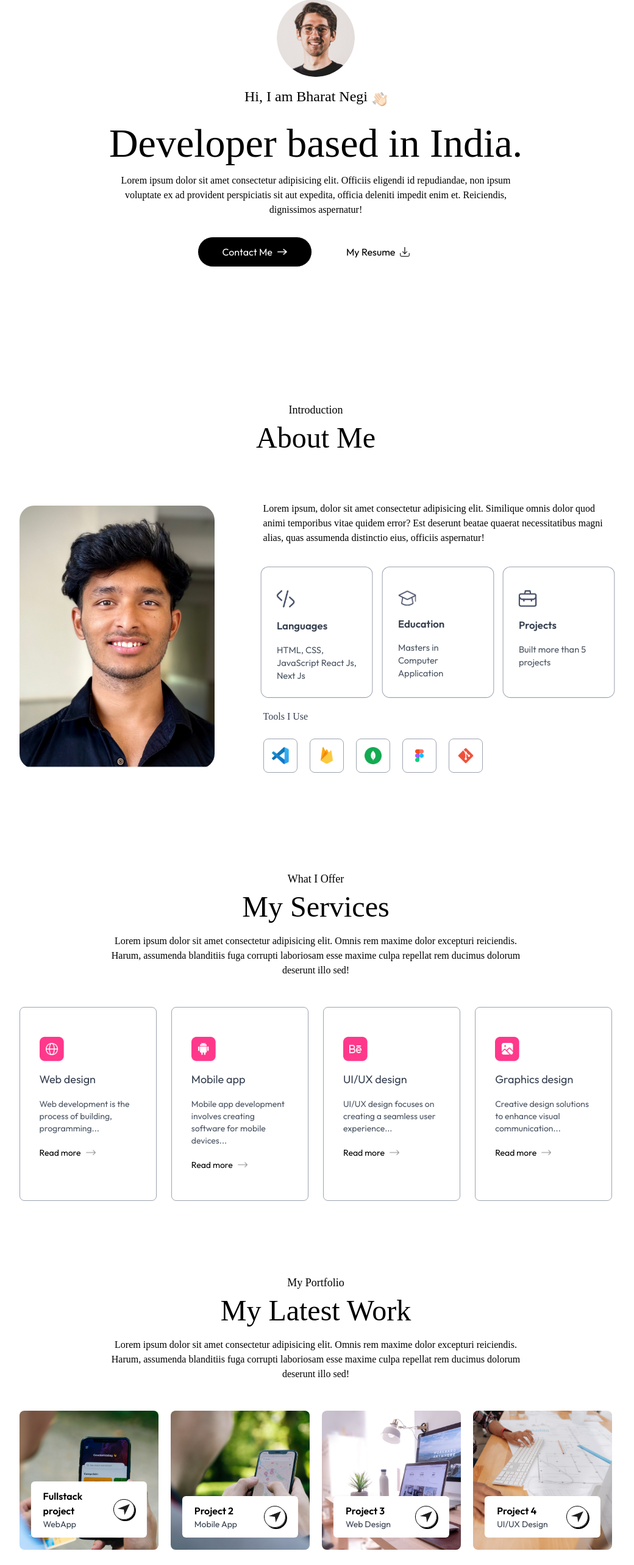
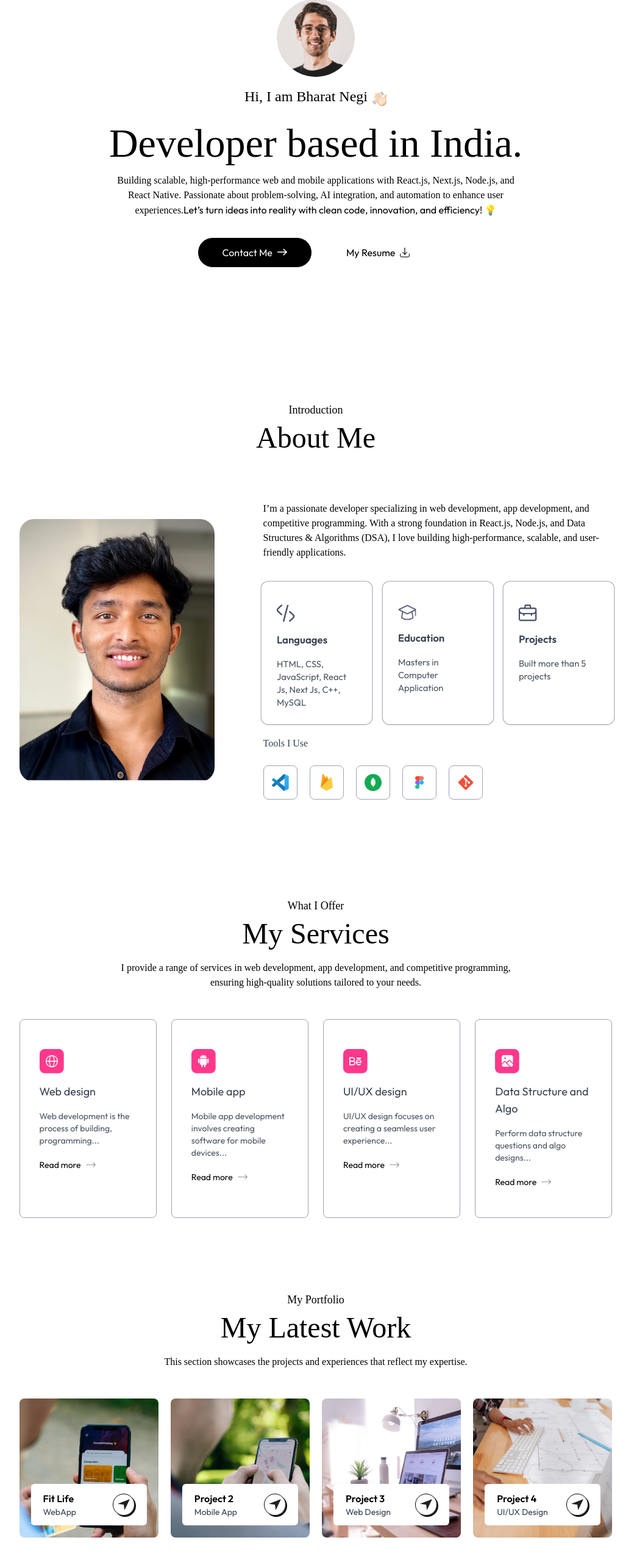
Before and after one commit to bhrtsnegi/portfolio, a Next.js app: page / in a window 1280 px wide. Shown: the part 182-2748 px from the top of the page at 61% size, without its empty margins (122-1162 px from the left). Built offline with nearby package versions, Linux system fonts and the light colour scheme; a web font is replaced by a local one.

Commit message:
update data files

```diff
--- a/assets/assets.js
+++ b/assets/assets.js
@@ -1,40 +1,40 @@
-import user_image from './user-image.jpg';
-import code_icon from './code-icon.png';
-import code_icon_dark from './code-icon-dark.png';
-import edu_icon from './edu-icon.png';
-import edu_icon_dark from './edu-icon-dark.png';
-import project_icon from './project-icon.png';
-import project_icon_dark from './project-icon-dark.png';
-import vscode from './vscode.png';
-import firebase from './firebase.png';
-import figma from './figma.png';
-import git from './git.png';
-import mongodb from './mongodb.png';
-import right_arrow_white from './right-arrow-white.png';
-import logo from './logo.png';
-import logo_dark from './logo_dark.png';
-import mail_icon from './mail_icon.png';
-import mail_icon_dark from './mail_icon_dark.png';
-import profile_img from './profile-img.png';
-import download_icon from './download-icon.png';
-import hand_icon from './hand-icon.png';
-import header_bg_color from './header-bg-color.png';
-import moon_icon from './moon_icon.png';
-import sun_icon from './sun_icon.png';
-import arrow_icon from './arrow-icon.png';
-import arrow_icon_dark from './arrow-icon-dark.png';
-import menu_black from './menu-black.png';
-import menu_white from './menu-white.png';
-import close_black from './close-black.png';
-import close_white from './close-white.png';
-import web_icon from './web-icon.png';
-import mobile_icon from './mobile-icon.png';
-import ui_icon from './ui-icon.png';
-import graphics_icon from './graphics-icon.png';
-import right_arrow from './right-arrow.png';
-import send_icon from './send-icon.png';
-import right_arrow_bold from './right-arrow-bold.png';
-import right_arrow_bold_dark from './right-arrow-bold-dark.png';
+import user_image from "./user-image.jpg";
+import code_icon from "./code-icon.png";
+import code_icon_dark from "./code-icon-dark.png";
+import edu_icon from "./edu-icon.png";
+import edu_icon_dark from "./edu-icon-dark.png";
+import project_icon from "./project-icon.png";
+import project_icon_dark from "./project-icon-dark.png";
+import vscode from "./vscode.png";
+import firebase from "./firebase.png";
+import figma from "./figma.png";
+import git from "./git.png";
+import mongodb from "./mongodb.png";
+import right_arrow_white from "./right-arrow-white.png";
+import logo from "./logo.png";
+import logo_dark from "./logo_dark.png";
+import mail_icon from "./mail_icon.png";
+import mail_icon_dark from "./mail_icon_dark.png";
+import profile_img from "./profile-img.png";
+import download_icon from "./download-icon.png";
+import hand_icon from "./hand-icon.png";
+import header_bg_color from "./header-bg-color.png";
+import moon_icon from "./moon_icon.png";
+import sun_icon from "./sun_icon.png";
+import arrow_icon from "./arrow-icon.png";
+import arrow_icon_dark from "./arrow-icon-dark.png";
+import menu_black from "./menu-black.png";
+import menu_white from "./menu-white.png";
+import close_black from "./close-black.png";
+import close_white from "./close-white.png";
+import web_icon from "./web-icon.png";
+import mobile_icon from "./mobile-icon.png";
+import ui_icon from "./ui-icon.png";
+import graphics_icon from "./graphics-icon.png";
+import right_arrow from "./right-arrow.png";
+import send_icon from "./send-icon.png";
+import right_arrow_bold from "./right-arrow-bold.png";
+import right_arrow_bold_dark from "./right-arrow-bold-dark.png";
 
 export const assets = {
   user_image,
@@ -73,45 +73,86 @@ export const assets = {
   right_arrow,
   send_icon,
   right_arrow_bold,
-    right_arrow_bold_dark
+  right_arrow_bold_dark,
 };
 
 export const workData = [
   {
-        title: 'Fullstack project',
-        description: 'WebApp',
-        bgImage: './work-1.png',
+    title: "Fit Life",
+    description: "WebApp",
+    bgImage: "./work-1.png",
   },
   {
-        title: 'Project 2',
-        description: 'Mobile App',
-        bgImage: './work-2.png',
+    title: "Project 2",
+    description: "Mobile App",
+    bgImage: "./work-2.png",
   },
   {
-        title: 'Project 3',
-        description: 'Web Design',
-        bgImage: './work-3.png',
+    title: "Project 3",
+    description: "Web Design",
+    bgImage: "./work-3.png",
   },
   {
-        title: 'Project 4',
-        description: 'UI/UX Design',
-        bgImage: './work-4.png',
+    title: "Project 4",
+    description: "UI/UX Design",
+    bgImage: "./work-4.png",
   },
-]
+];
 
 export const serviceData = [
-    { icon: assets.web_icon, title: 'Web design', description: 'Web development is the process of building, programming...', link: '' },
-    { icon: assets.mobile_icon, title: 'Mobile app', description: 'Mobile app development involves creating software for mobile devices...', link: '' },
-    { icon: assets.ui_icon, title: 'UI/UX design', description: 'UI/UX design focuses on creating a seamless user experience...', link: '' },
-    { icon: assets.graphics_icon, title: 'Graphics design', description: 'Creative design solutions to enhance visual communication...', link: '' },
-]
+  {
+    icon: assets.web_icon,
+    title: "Web design",
+    description: "Web development is the process of building, programming...",
+    link: "",
+  },
+  {
+    icon: assets.mobile_icon,
+    title: "Mobile app",
+    description:
+      "Mobile app development involves creating software for mobile devices...",
+    link: "",
+  },
+  {
+    icon: assets.ui_icon,
+    title: "UI/UX design",
+    description:
+      "UI/UX design focuses on creating a seamless user experience...",
+    link: "",
+  },
+  {
+    icon: assets.graphics_icon,
+    title: "Data Structure and Algo",
+    description: "Perform data structure questions and algo designs...",
+    link: "",
+  },
+];
 
 export const infoList = [
-    { icon: assets.code_icon, iconDark: assets.code_icon_dark, title: 'Languages', description: 'HTML, CSS, JavaScript React Js, Next Js' },
-    { icon: assets.edu_icon, iconDark: assets.edu_icon_dark, title: 'Education', description: 'Masters in Computer Application' },
-    { icon: assets.project_icon, iconDark: assets.project_icon_dark, title: 'Projects', description: 'Built more than 5 projects' }
+  {
+    icon: assets.code_icon,
+    iconDark: assets.code_icon_dark,
+    title: "Languages",
+    description: "HTML, CSS, JavaScript, React Js, Next Js, C++, MySQL",
+  },
+  {
+    icon: assets.edu_icon,
+    iconDark: assets.edu_icon_dark,
+    title: "Education",
+    description: "Masters in Computer Application",
+  },
+  {
+    icon: assets.project_icon,
+    iconDark: assets.project_icon_dark,
+    title: "Projects",
+    description: "Built more than 5 projects",
+  },
 ];
 
 export const toolsData = [
-    assets.vscode, assets.firebase, assets.mongodb, assets.figma, assets.git
+  assets.vscode,
+  assets.firebase,
+  assets.mongodb,
+  assets.figma,
+  assets.git,
 ];
--- a/components/About.jsx
+++ b/components/About.jsx
@@ -39,10 +39,10 @@ const About = ({ isDarkMode }) => {
             transition={{duration: 0.6, delay: 0.8}}
             >
                 <p className='mb-10 max-w-2xl font-Ovo'>
-                    Lorem ipsum, dolor sit amet consectetur adipisicing elit.
-                    Similique omnis dolor quod animi temporibus vitae quidem error?
-                    Est deserunt beatae quaerat necessitatibus magni alias,
-                    quas assumenda distinctio eius, officiis aspernatur!
+                I’m a passionate developer specializing in web development, app development,
+                and competitive programming. With a strong foundation in React.js, Node.js,
+                and Data Structures & Algorithms (DSA),
+                I love building high-performance, scalable, and user-friendly applications.
                 </p>
                 <motion.ul className='grid grid-cols-1 sm:grid-cols-3 gap-6 max-w-2xl'
                 initial={{opacity: 0}}
--- a/components/Header.jsx
+++ b/components/Header.jsx
@@ -33,9 +33,11 @@ const Header = (isDarkMode) => {
         whileInView={{opacity: 1}}
         transition={{duration:0.6, delay:0.7}}
         className='max-w-2xl mx-auto font-Ovo'>
-            Lorem ipsum dolor sit amet consectetur adipisicing elit. Officiis eligendi id repudiandae,
-            non ipsum voluptate ex ad provident perspiciatis sit aut expedita,
-            officia deleniti impedit enim et. Reiciendis, dignissimos aspernatur!
+            Building scalable, high-performance web and mobile applications with
+            React.js, Next.js, Node.js, and React Native. Passionate about problem-solving,
+            AI integration, and automation to enhance user experiences.
+
+            <span>Let’s turn ideas into reality with clean code, innovation, and efficiency! 💡</span>
         </motion.p>
         <div className='flex flex-col sm:flex-row items-center gap-4 mt-4'>
             <motion.a
@@ -49,7 +51,7 @@ const Header = (isDarkMode) => {
             initial={{y: 30, opacity: 0}}
             whileInView={{y: 0, opacity: 1}}
             transition={{duration:0.6, delay:1.2}}
-            href="./sample-resume.pdf" download className='px-10 py-3 rounded-full border-gray-500 flex items-center gap-2 bg-white dark:text-black'>
+            href="./bharatnegiresume.pdf" download className='px-10 py-3 rounded-full border-gray-500 flex items-center gap-2 bg-white dark:text-black'>
                 My Resume <Image src={assets.download_icon} alt='' className='w-4' />
             </motion.a>
         </div>
--- a/components/Services.jsx
+++ b/components/Services.jsx
@@ -25,9 +25,8 @@ const Services = ({ isDarkMode }) => {
         whileInView={{ opacity: 1 }}
         transition={{ duration: 0.5, delay: 0.7 }}
         className='text-center max-w-2xl mx-auto mt-5 mb-12 font-Ovo'>
-            Lorem ipsum dolor sit amet consectetur adipisicing elit. Omnis rem maxime
-            dolor excepturi reiciendis. Harum, assumenda blanditiis
-            fuga corrupti laboriosam esse maxime culpa repellat rem ducimus dolorum deserunt illo sed!
+            I provide a range of services in web development, app development, and competitive programming,
+            ensuring high-quality solutions tailored to your needs.
         </motion.p>
         <motion.div
         initial = {{ opacity: 0 }}
--- a/components/Work.jsx
+++ b/components/Work.jsx
@@ -29,9 +29,7 @@ const Work = ({ isDarkMode }) => {
         whileInView={{ opacity: 1 }}
         transition={{ duration: 0.5, delay:0.7 }}
         className='text-center max-w-2xl mx-auto mt-5 mb-12 font-Ovo'>
-            Lorem ipsum dolor sit amet consectetur adipisicing elit. Omnis rem maxime
-            dolor excepturi reiciendis. Harum, assumenda blanditiis
-            fuga corrupti laboriosam esse maxime culpa repellat rem ducimus dolorum deserunt illo sed!
+            This section showcases the projects and experiences that reflect my expertise.
         </motion.p>
 
         <motion.div
```
Also changed, not shown: 2 other files (tests, documents, lock files or other folders). Lines whose indentation alone changed are shown as unchanged.
